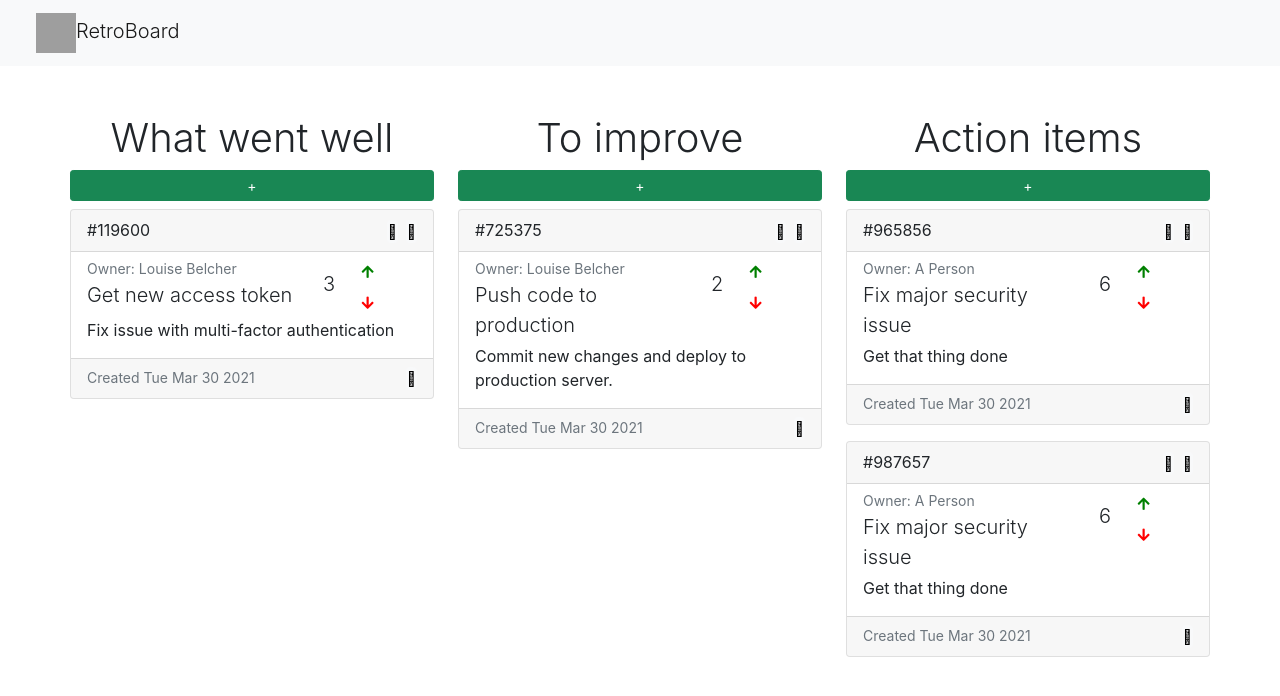
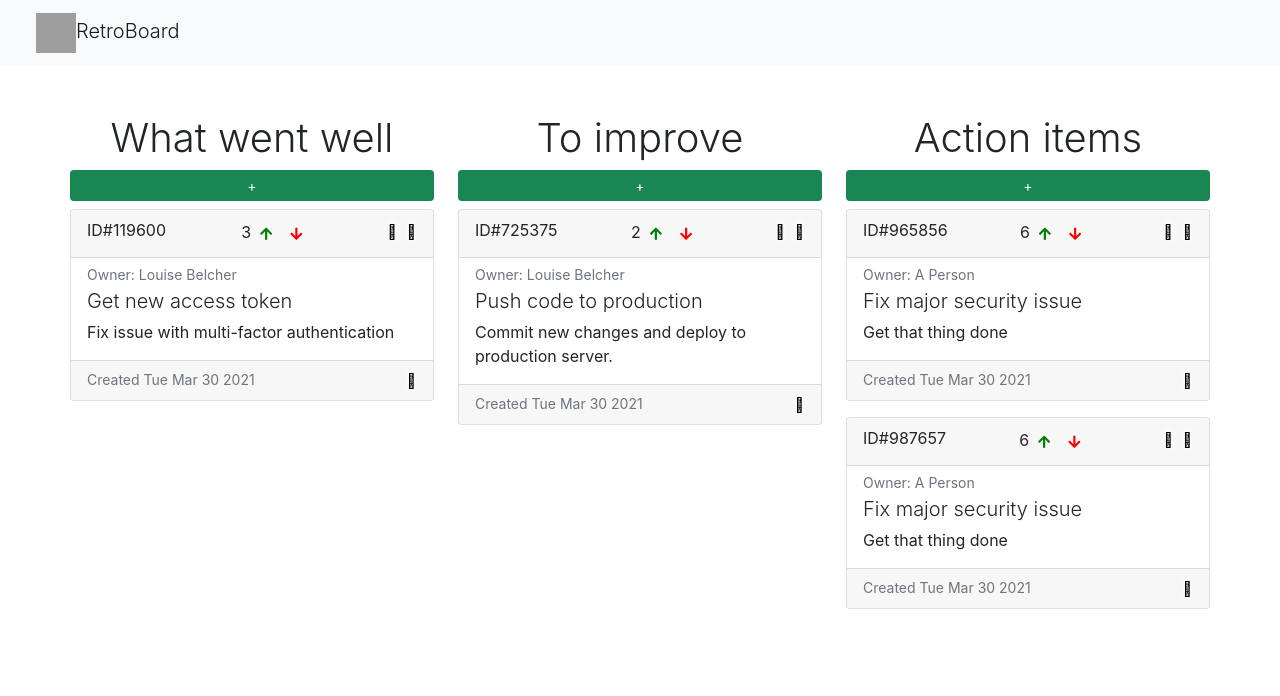
Before and after one commit to TurbulentRice/RetroBoard, a React (Create React App) app: page / in a window 1280 px wide. Shown: the top 696 px of the page. Built offline with nearby package versions, Linux system fonts and the light colour scheme; grey boxes are pictures that could not be loaded.

Commit message:
fixed points system

```diff
--- a/src/components/RetroBoard.jsx
+++ b/src/components/RetroBoard.jsx
@@ -1,12 +1,6 @@
 import StoryColumn from './StoryColumn'
 
-// TODO
-// Give StoryColumn access to state and have it pick out the stories relevant to it
 function RetroBoard () {
-  // const getWentWells = () => stories.filter(story => story.col === 1);
-  // const getToImproves = () => stories.filter(story => story.col === 2);
-  // const getActionItems = () => stories.filter(story => story.col === 3);
-
   // Column components
   return (
       <div className="container mt-5 p-0 mx-auto">
--- a/src/components/StoryCard.jsx
+++ b/src/components/StoryCard.jsx
@@ -9,7 +9,6 @@ story = {
   points: Number,
   id: Number,
   col: Number,
-  row: Number,
   created: Date
 }
 */
@@ -19,13 +18,25 @@ function StoryCard ({ story }) {
 
   // Temporary story input data - initialized to shallow copy of story prop
   const [ editedStory, setEditedStory ] = useState({ ...story });
-  // Changes <p>s to controlled <input>s to update editedStory
   const [ editMode, setEditMode ] = useState(false);
 
-  // Points methods will just use saveStory
+  const resetEditedStory = () => setEditedStory({ ...story });
+  const handleEdit = () => {
+    resetEditedStory();
+    toggleEditMode();
+  }
+  const toggleEditMode = () => setEditMode(!editMode);
+  const handleSave = event => {
+    event.preventDefault();
+    saveStory(editedStory);
+    editMode && toggleEditMode();
+  }
+
+  // Points methods will use saveStory too
   const increasePoints = () => saveStory({...story, points: (story.points + 1) > 9 ? story.points : story.points + 1})
   const decreasePoints = () => saveStory({...story, points: (story.points - 1) < 0 ? story.points : story.points - 1})
 
+  // Drag n drop stuff
   const [{ isDragging }, drag] = useDrag({
     type: 'card',
     item: {
@@ -37,22 +48,6 @@ function StoryCard ({ story }) {
     })
   });
 
-  const resetEditedStory = () => setEditedStory({ ...story });
-  const handleEdit = () => {
-    resetEditedStory();
-    toggleEditMode();
-  }
-  const toggleEditMode = () => setEditMode(!editMode);
-
-  // const saveStory = (storyToSave) => setStories(currentStories => currentStories.map(currentStory => {
-  //   return currentStory.id === storyToSave.id ? { ...storyToSave} : currentStory;
-  // }));
-  const handleSave = event => {
-    event.preventDefault();
-    saveStory(editedStory);
-    editMode && toggleEditMode();
-  }
-
   return (
     <div id={story.id}
       ref={drag}
@@ -63,7 +58,18 @@ function StoryCard ({ story }) {
 
       {/* Header */}
       <div className="card-header d-flex justify-content-between">
-        {`#${story.id}`}
+        {`ID#${story.id}`}
+
+        <label> {story.points}
+            <button className="btn btn-sm m-0" style={{color: "green"}} onClick={increasePoints}>
+              <i className="fas fa-arrow-up"></i>
+            </button>
+            <button className="btn btn-sm m-0" style={{color: "red"}} onClick={decreasePoints}>
+              <i className="fas fa-arrow-down"></i>
+            </button>
+        </label>
+
+
 
         <div>
           <button type='submit' htmlFor={`edit-mode-form-${story.id}`} className="btn btn-sm btn-light p-0 me-2" onClick={handleSave}>
@@ -76,32 +82,18 @@ function StoryCard ({ story }) {
 
       </div>
 
-      {
-
-      !editMode
+      {!editMode
 
       // Normal mode card body
       ?
 
       <div className="card-body pt-1">
         <div className="row">
-          <div className="col-8">
+          <div className="col">
             <small className="card-text text-muted mb-1">{`Owner: ${story.owner}`}</small>
             <p className="card-text lead mb-1">{story.title}</p>
           </div>
-          <div className="col-1">
-            <h4 className="card-text lead mt-3">{story.points}</h4>
-          </div>
-          <div className="col-1">
 
-            <button className="btn btn-sm" style={{color: "green"}} onClick={increasePoints}>
-              <i className="fas fa-arrow-up"></i>
-            </button>
-            <button className="btn btn-sm" style={{color: "red"}} onClick={decreasePoints}>
-              <i className="fas fa-arrow-down"></i>
-            </button>
-
-          </div>
         </div>
         <p className="card-text">{story.description}</p>
       </div>
```
Also changed, not shown: src/contexts/StoriesContext.jsx (+4 -3 lines).
